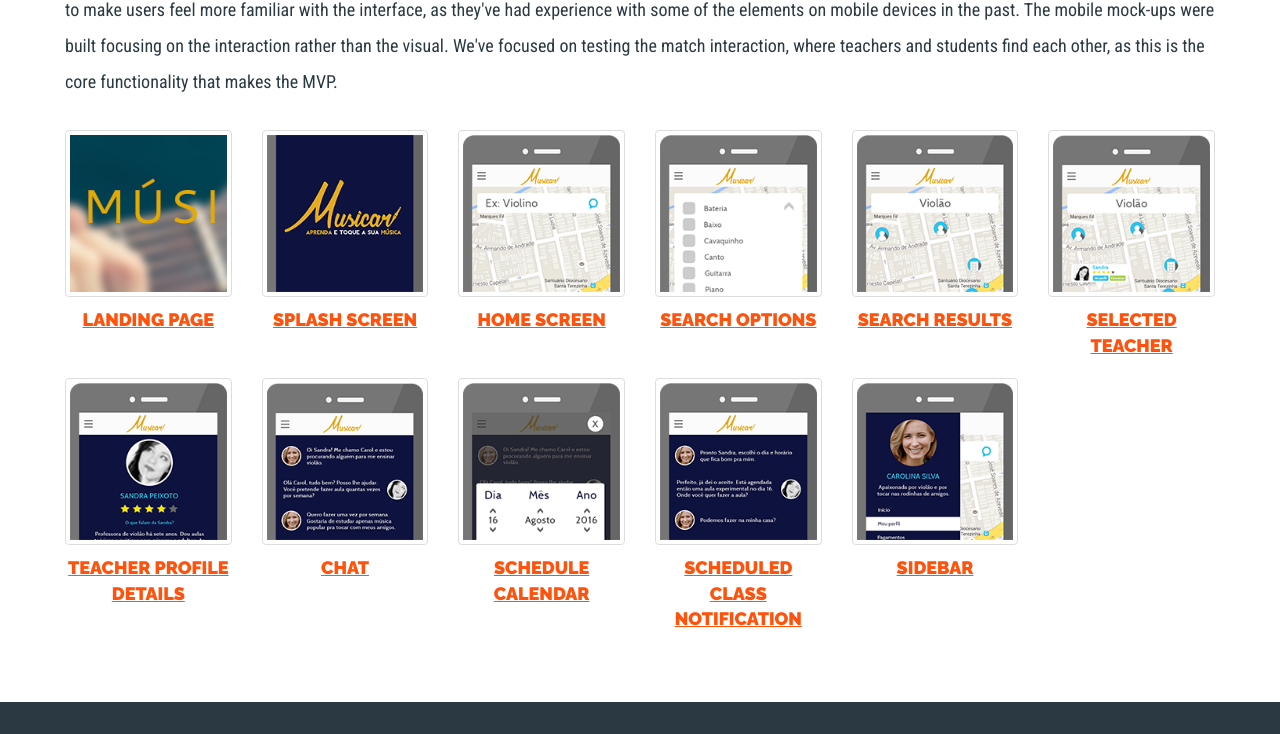
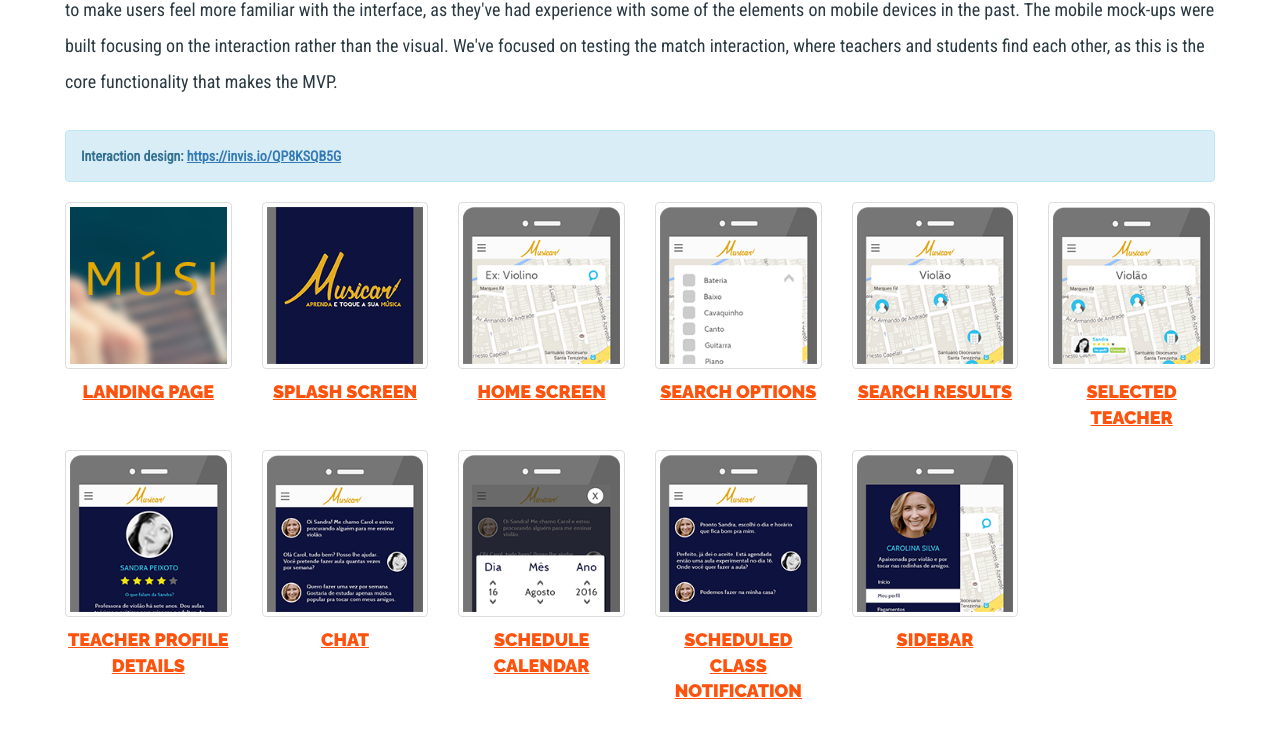
Before and after one commit to henriquefreitassouza/henriquefreitassouza, a plain HTML site: page projects/musicar.html in a window 1280 px wide. Shown: the part 1739-2473 px from the top of the page. Drawn offline with nearby package versions, Linux system fonts and the light colour scheme.

Commit message:
Update musicar.html
Updated content and page title.

```diff
--- a/projects/musicar.html
+++ b/projects/musicar.html
@@ -1,7 +1,7 @@
 <!DOCTYPE html>
 <html>
     <head lang="pt-br">
-        <title>Musicar - My work with UX - Henrique Freitas</title>
+        <title>Musicar - My work with digital products - Henrique Freitas</title>
         <meta charset="UTF-8">
         <meta name="viewport" content="initial-scale=1, maximum-scale=1">
         <link rel="icon" href="../favicon.ico" type="image/x-icon">
@@ -81,9 +81,9 @@
                 <p>We've had a very low acceptance in the first version of the page and a bounce rate of 95%, 18 subscriptions and more than 60.000 views on the combined ads from Facebook and Google. We've learned that the landing page was too big, slow to load on mobile devices and not very optimized for mobile as well. More than 90% of the Facebook users came from mobile. After learning this we've rebuilt the landing page with only the essential content and an low fidelity interaction design. We've received an invitation from Santo Angelo to present and validate our solution at Expo Music 2016. The second attempt failed again, as we've had no subscriptions, but the interaction design was very intuitive for those who tested the solution. Minor changes were recorded as we're receiving feedback.</p>
                 <h3>Result</h3>
                 <p>The first landing page was built using WordPress with a theme that I've modified. To increase the performance and remove unnecessary resources from the application, the final landing page was built from scratch using some of the Google Material Design processes through the framework Materialize. This was done to make users feel more familiar with the interface, as they've had experience with some of the elements on mobile devices in the past. The mobile mock-ups were built focusing on the interaction rather than the visual. We've focused on testing the match interaction, where teachers and students find each other, as this is the core functionality that makes the MVP.</p>
-                <!--<div class="alert alert-info">
-                    <strong>Interaction design: </strong><a href="https://invis.io/QP8KSQB5G" target="_blank">https://invis.io/QP8KSQB5G</a>
-                </div>-->
+                <div class="alert alert-info">
+                    <strong>Interaction design: </strong><a href="https://invis.io/BTCUZ0F74" target="_blank">https://invis.io/QP8KSQB5G</a>
+                </div>
                 <div class="row">
                     <div class="portfolio-product col-xs-12 col-sm-4 col-md-3 col-lg-2">
                         <a href="#" class="portfolio-product-item" data-toggle="modal" data-target="#portfolio-modal" data-src="../assets/images/product/musicar/mockup/home.png">
```
